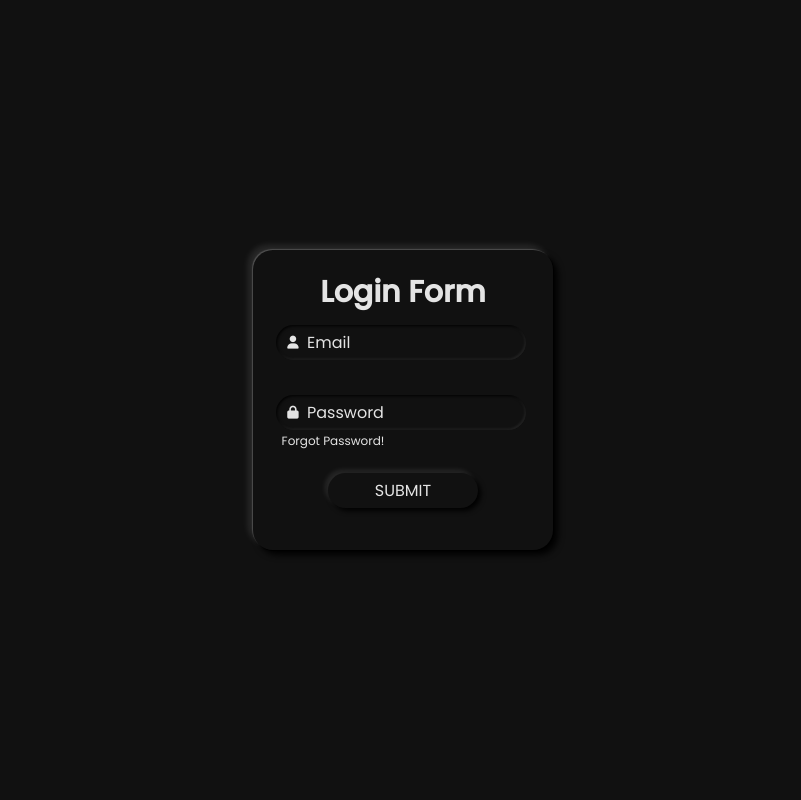
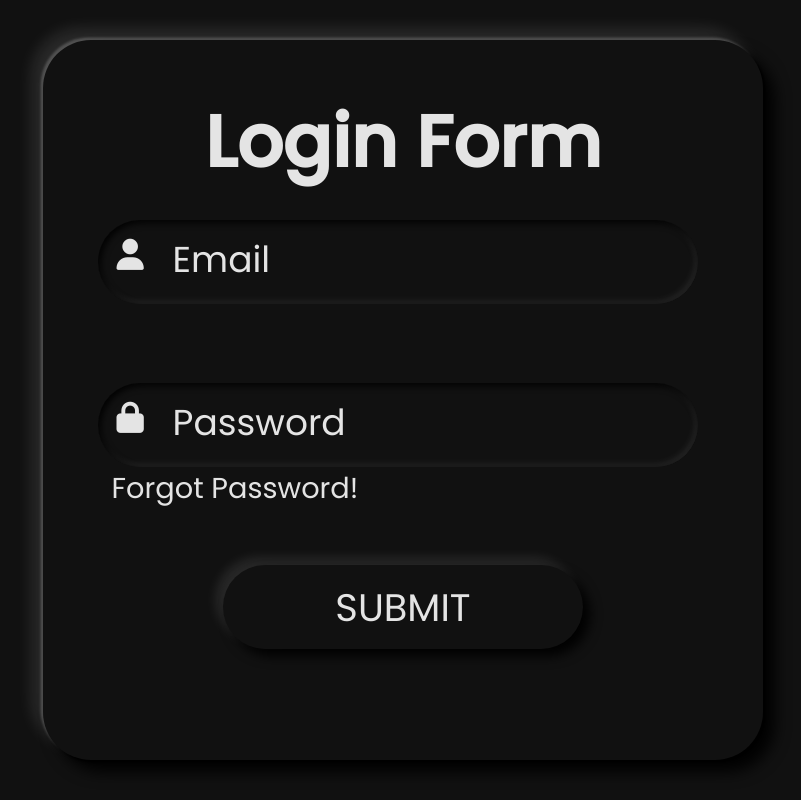
Before and after one commit to Shivam095/Forms, a plain HTML site: page index.html in a window 1280 px wide. Shown: the whole page, without its empty margins (237-1038 px from the left). Drawn offline with Linux system fonts and the light colour scheme.

Commit message:
added media queries

```diff
--- a/index.html
+++ b/index.html
@@ -18,6 +18,9 @@
     box-sizing: border-box;
     font-family: 'Poppins', sans-serif;
   }
+  html{
+    font-size: 6.25%;
+  }
     body{
       background: #111;
       width: 100vw;
@@ -27,44 +30,45 @@
       align-items: center;
     }
     .form{
-      width: 300px;
-      height: 300px;
+      width: 300rem;
+      height: 300rem;
      background: #111;
-     border-radius: 20px;
-    box-shadow: 5px 5px 6px rgba(0, 0, 0, 0.95),
-               -5px -5px 6px rgba(255, 255,255, 0.1),
-               1px 1px 1px rgba(0, 0, 0, 1),
-               -1px -1px 1px rgba(255, 255, 255, 0.2);
+     border-radius: 20rem;
+    box-shadow: 5rem 5rem 6rem rgba(0, 0, 0, 0.95),
+               -5rem -5rem 6rem rgba(255, 255,255, 0.1),
+               1rem 1rem 1rem rgba(0, 0, 0, 1),
+               -1rem -1rem 1rem rgba(255, 255, 255, 0.2);
     display: flex;
     align-items: center;
     flex-direction: column;
     color: #e4e4e4;
     }
     #heading{
-      margin-top: 20px;
-      font-size: 30px;
+      margin-top: 20rem;
+      font-size: 30rem;
     }
     input{
-      margin-top: 10px;
-      margin-left: 23px;
+      margin-top: 10rem;
+      margin-left: 23rem;
       background: #111;
       border: none;
       outline: none;
-      box-shadow:inset 1px 1px 3px rgba(0, 0, 0, 1),
-               inset -1px -1px 3px rgba(255, 255,255, 0.1);
+      box-shadow:inset 1rem 1rem 3rem rgba(0, 0, 0, 1),
+               inset -1rem -1rem 3rem rgba(255, 255,255, 0.1);
       color: #E4E4E4;
-      height: 35px;
-      width: 250px;
-      padding: 0px 31px;
-      border-radius: 20px;
+      height: 35rem;
+      width: 250rem;
+      padding: 0rem 31rem;
+      border-radius: 20rem;
       font-weight: 100;
 
     }
     label{
       position: relative;
-      bottom: 30px;
-      left: 54px;
+      bottom: 30rem;
+      left: 54rem;
       pointer-events: none;
+      font-size: 15rem;
     }
     input:valid ~ label{
       opacity: 0;
@@ -73,41 +77,56 @@
       color: cyan;
     }
     input:focus{
-      box-shadow:inset 3px 3px 5px rgba(0, 0, 0, 1),
-               inset -3px -3px 5px rgba(255, 255,255, 0.1);
+      box-shadow:inset 3rem 3rem 5rem rgba(0, 0, 0, 1),
+               inset -3rem -3rem 5rem rgba(255, 255,255, 0.1);
     }
     .fa-user, .fa-lock{
       position: relative;
-      right: 243px;
-      font-size: 13px;
+      right: 243rem;
+      font-size: 13rem;
     }
     button{
       background: #111;
       color: #e4e4e4;
       border: none;
-      font-size: 16px;
+      font-size: 16rem;
       outline: none;
-      width: 150px;
-      border-radius: 20px;
+      width: 150rem;
+      border-radius: 20rem;
       text-transform: uppercase;
-      height: 35px;
-      box-shadow: 3px 3px 5px rgba(0, 0, 0, 0.95),
-               -3px -3px 5px rgba(255, 255,255, 0.1);
+      height: 35rem;
+      box-shadow: 3rem 3rem 5rem rgba(0, 0, 0, 0.95),
+               -3rem -3rem 5rem rgba(255, 255,255, 0.1);
     }
     button:hover{
-      box-shadow: inset 3px 3px 5px rgba(0, 0, 0, 0.95),
-               inset 3px -3px 5px rgba(255, 255,255, 0.1);
+      box-shadow: inset 3rem 3rem 5rem rgba(0, 0, 0, 0.95),
+               inset 3rem -3rem 5rem rgba(255, 255,255, 0.1);
       color: cyan;
     }
     p{
-      font-size: 12px;
+      font-size: 12rem;
       position: relative;
-      right: 70px;
-      bottom: 23px;
+      right: 70rem;
+      bottom: 23rem;
       color: #e4e4e4;
     }
     p:hover{
       color: cyan;
+    }
+    @media (min-width: 768px) and (max-width: 1024px){
+      html{
+        font-size: 13.5%;
+      }
+    }
+    @media (min-width: 980px) and (max-width: 1280px){
+      html{
+        font-size: 15%;
+      }
+    }
+    @media (min-width: 1281px){
+      html{
+        font-size: 19.4326456311%;
+      }
     }
 </style>
 <form class="form" action="" method="get" accept-charset="utf-8">
```
